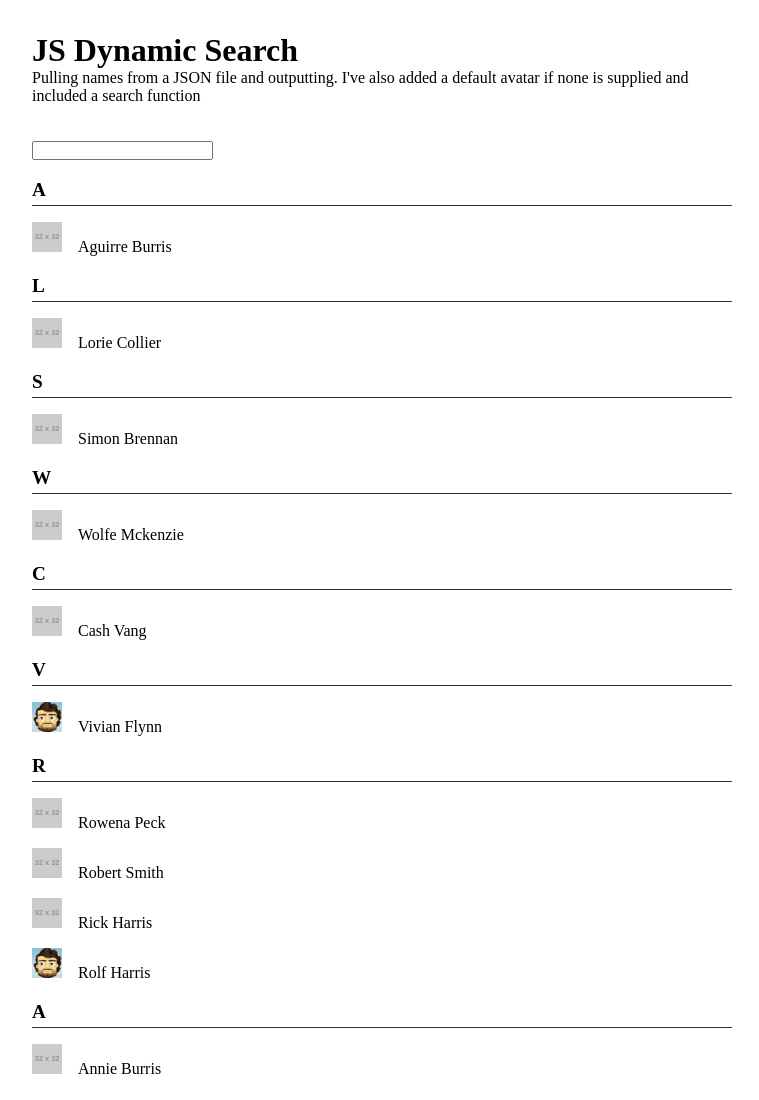
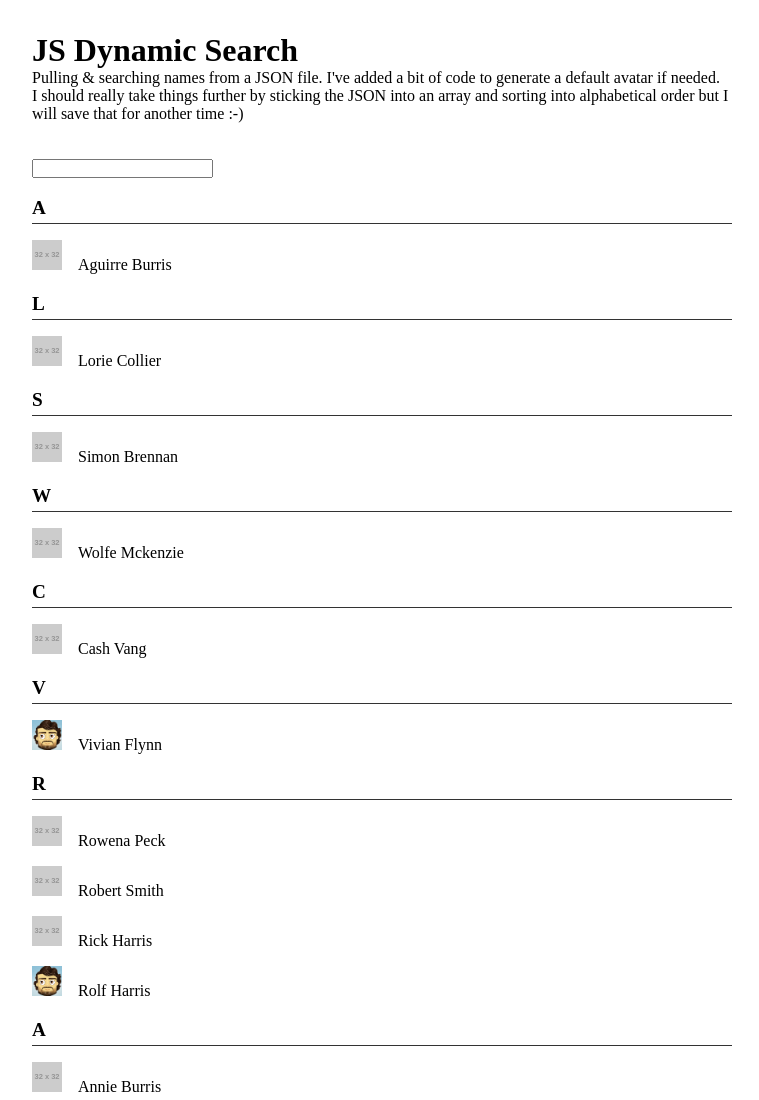
Before and after one commit to webknit/JS-Dynamic-Search, a plain HTML site: page index.html in a window 1280 px wide. Shown: the top 1100 px of the page, without its empty margins (258-1017 px from the left). Drawn offline with nearby package versions, Linux system fonts and the light colour scheme; placeholder pictures from the web are drawn by us.

Commit message:
Adding extra comments

```diff
--- a/index.html
+++ b/index.html
@@ -14,7 +14,9 @@
 
 		<h1>JS Dynamic Search</h1>
 
-		<p>Pulling names from a JSON file and outputting. I've also added a default avatar if none is supplied and included a search function</p>
+		<p>Pulling &amp; searching names from a JSON file. I've added a bit of code to generate a default avatar if needed.</p>
+
+		<p>I should really take things further by sticking the JSON into an array and sorting into alphabetical order but I will save that for another time :-)</p>
 
 		<br><br>
 
```
